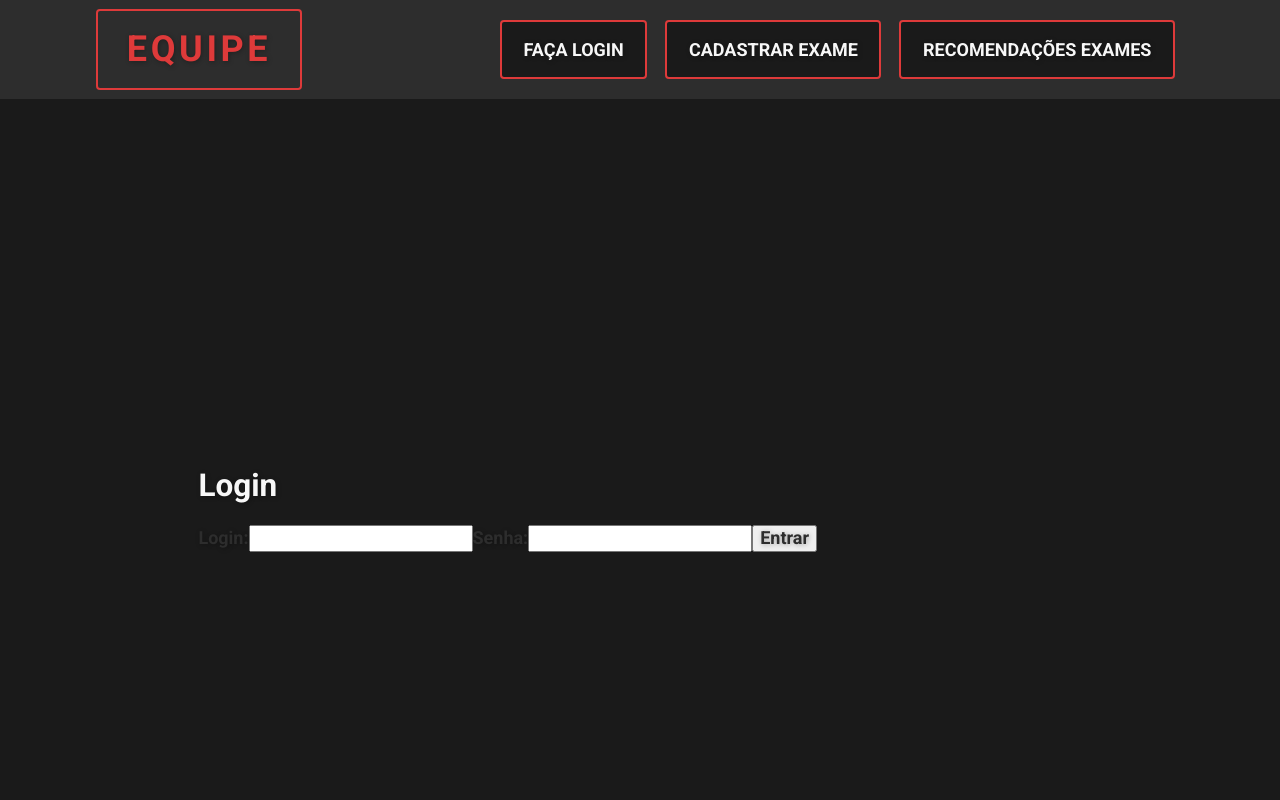
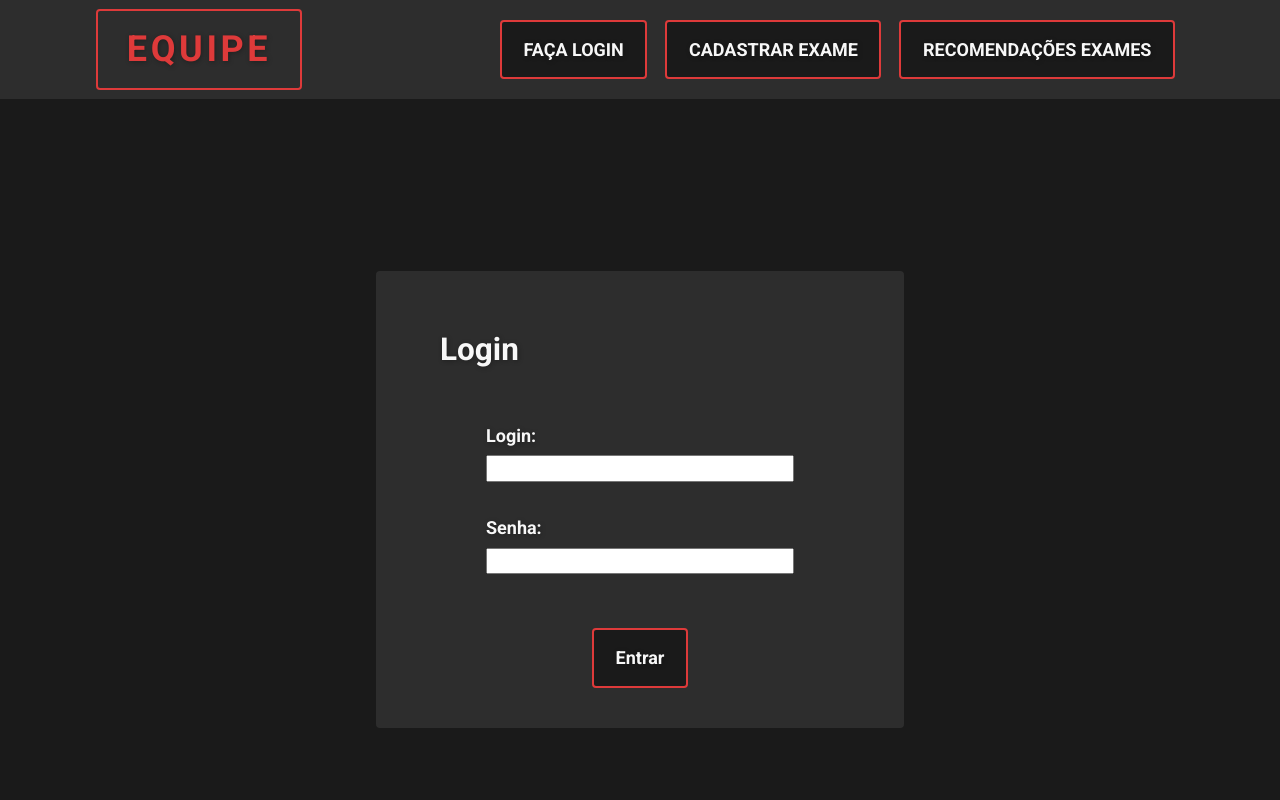
Before and after one commit to Serbatinho/global, a Next.js app: page /login in a window 1280 px wide. Shown: the top 800 px of the page. Built offline with nearby package versions, Linux system fonts and the light colour scheme; a web font is replaced by a local one.

Commit message:
Estilo da tela de login feito e pagina 404

```diff
--- a/src/app/login/page.jsx
+++ b/src/app/login/page.jsx
@@ -96,11 +96,15 @@ export default function Newexam() {
                             <h1>Login</h1>
 
                             <form onSubmit={enviarLogin}>
-                                <label htmlFor="login">Login:</label>
-                                <input type="text" id="login" name="login" value={email} onChange={handleEmailChange} required />
+                                <div>
+                                    <label htmlFor="login">Login:</label>
+                                    <input type="text" id="login" name="login" value={email} onChange={handleEmailChange} required />
+                                </div>
 
-                                <label htmlFor="senha">Senha:</label>
-                                <input type="password" id="senha" name="senha" value={password} onChange={handlePasswordChange} required />
+                                <div>
+                                    <label htmlFor="senha">Senha:</label>
+                                    <input type="password" id="senha" name="senha" value={password} onChange={handlePasswordChange} required />
+                                </div>
 
                                 <button type="submit">Entrar</button>
                             </form>
--- /dev/null
+++ b/src/styles/layout/app/404/404.module.scss
@@ -0,0 +1,16 @@
+@import '../../assets';
+
+.full-content-container{
+    @include oneview-container;
+    background-color: $background-color;
+
+    .mid-content-container{
+
+        .content-container{
+            display: flex;
+            align-items: center;
+            justify-content: center;
+        }
+    }
+
+}
--- a/src/styles/layout/app/login/login.module.scss
+++ b/src/styles/layout/app/login/login.module.scss
@@ -1,14 +1,52 @@
 @import '../../assets';
+@import '../../../common';
 
 .full-content-container{
     @include oneview-container;
     background-color: $background-color;
 
-    form{
-        &>*{
-            color: $background-color-secondary;
-            &>*{
-                color: $background-color-secondary;
+    .mid-content-container{
+
+        .content-container{
+            background-color: $background-color-secondary;
+            display: flex;
+            flex-direction: column;
+            gap: 2rem 0;
+            max-width: 400px;
+
+            form{
+                gap: 1rem 0;
+                display: flex;
+                flex-wrap: wrap;
+                align-items: center;
+                justify-content: center;
+                gap: 2rem;
+
+                div{
+                    display: flex;
+                    flex-direction: column;
+                    gap: 5%;
+
+                    label{
+                        font-weight: bold;
+                    }
+
+                    input{
+                        color: $background-color-secondary;
+                        min-width: 300px;
+                        margin-top: 0.5rem;
+                        &>*{
+                            color: $background-color-secondary;
+                        }
+                    }
+
+                }
+
+
+                button{
+                    @include std-button;
+                    margin-top: 1rem;
+                }
             }
         }
     }
--- a/src/styles/layout/app/recommendation/recommendation.module.scss
+++ b/src/styles/layout/app/recommendation/recommendation.module.scss
@@ -4,4 +4,14 @@
     @include oneview-container;
     background-color: $background-color;
 
+    .mid-content-container{
+
+        .content-container{
+            display: flex;
+            flex-direction: column;
+            align-items: center;
+            justify-content: center;
+        }
+    }
+
 }
```
Also changed, not shown: src/app/not-found.jsx (added, +16 -0 lines).
